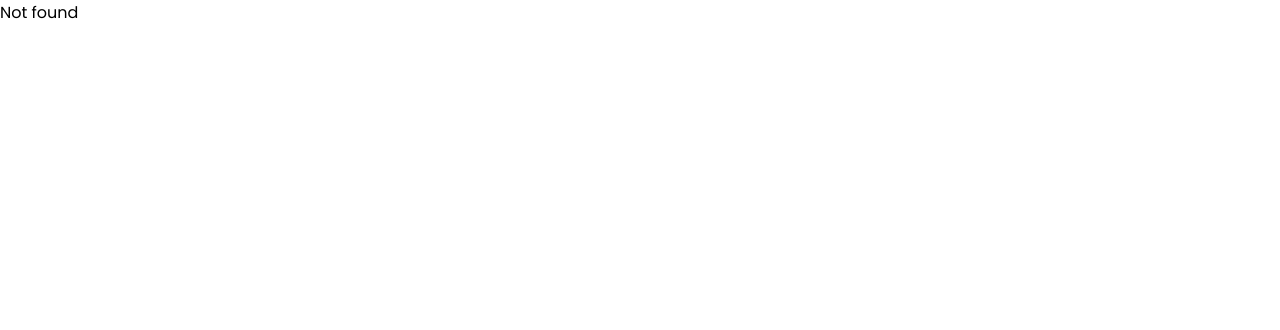
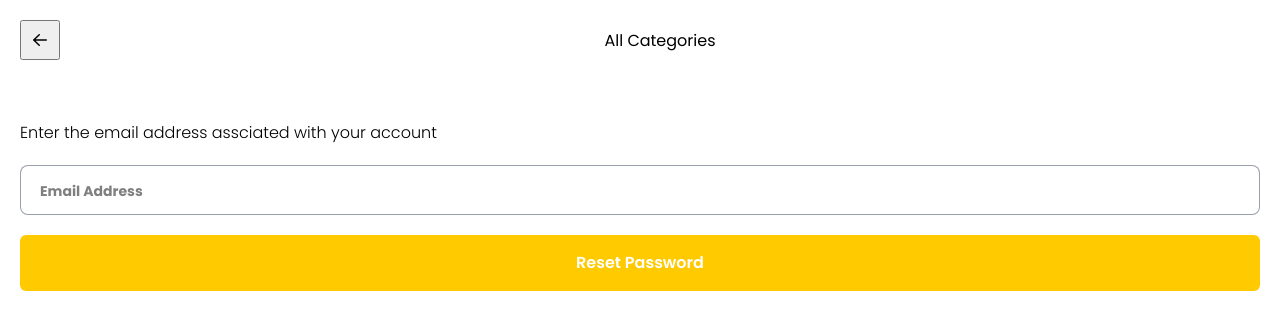
Before and after one commit to JoshAjikaze/StockInchApp, a React (Vite) app: page /forgotpwd in a window 1280 px wide. Shown: the top 330 px of the page. Built offline with nearby package versions, Linux system fonts and the light colour scheme.

Commit message:
Reset Password

```diff
--- a/src/App.tsx
+++ b/src/App.tsx
@@ -6,6 +6,7 @@ import SignUp from "./user/auth/SignUp"
 import SignIn from "./user/auth/SignIn"
 import HomePage from "./user/home/HomePage";
 import Categories from "./user/products/Categories";
+import ForgotPwd from "./user/auth/ForgotPwd";
 function App() {
 
   CapacitorApp.addListener('backButton', ({canGoBack}) => {
@@ -40,6 +41,10 @@ function App() {
       element: <SignIn />
     },
     {
+      path: "/forgotpwd",
+      element: <ForgotPwd />
+    },
+    {
       path: "/home",
       element: <HomePage />
     },
@@ -52,6 +57,7 @@ function App() {
     //   element: <Categories />
     // },
 
+
   ])
 
 
--- /dev/null
+++ b/src/user/auth/ForgotPwd.tsx
@@ -0,0 +1,36 @@
+const ForgotPwd = () => {
+    return (
+        <div className="flex flex-col gap-y-10 px-5 py-[2.5vh] min-h-[90vh]">
+            <div className="flex justify-between items-center">
+                <button onClick={() => { }} className="flex justify-center items-center p-2">
+                    <svg xmlns="http://www.w3.org/2000/svg" viewBox="0 0 20 20" fill="currentColor" className="size-5">
+                        <path fillRule="evenodd" d="M17 10a.75.75 0 0 1-.75.75H5.612l4.158 3.96a.75.75 0 1 1-1.04 1.08l-5.5-5.25a.75.75 0 0 1 0-1.08l5.5-5.25a.75.75 0 1 1 1.04 1.08L5.612 9.25H16.25A.75.75 0 0 1 17 10Z" clipRule="evenodd" />
+                    </svg>
+                </button>
+
+                <p>All Categories</p>
+
+                <div />
+            </div>
+
+
+            <form onSubmit={() => { }} className="flex flex-col gap-y-5 mt-5">
+                <h4 className="font-light">Enter the email address assciated with your account</h4>
+
+                <div className="flex relative">
+                    <input id="name" type="text" placeholder="Name" className="w-full placeholder-transparent peer input-field" />
+                    <label htmlFor="name" className="input-label">Email Address</label>
+                </div>
+
+                <button className="rounded-md border-0 btn-outline bg-Yellow hover:bg-Yellow/90">
+                    Reset Password
+                </button>
+
+
+
+            </form>
+        </div>
+    )
+}
+
+export default ForgotPwd
--- a/src/user/auth/SignIn.tsx
+++ b/src/user/auth/SignIn.tsx
@@ -1,10 +1,12 @@
 import { Link, useNavigate } from "react-router-dom"
 import fruit1 from '../../assets/images/Healthy food online shopping.png'
 import fruit2 from '../../assets/images/food delivery in a craft package from hand to hand.png'
+import { FormEvent } from "react"
 
 const SignIn = () => {
     const navigate = useNavigate()
-    const handleLogin = () => {
+    const handleLogin = (e:FormEvent<HTMLFormElement>) => {
+        e.preventDefault();
         navigate("/home")
     }
     return (
@@ -30,8 +32,8 @@ const SignIn = () => {
                     <input id="name" type="password" placeholder="Name" className="w-full placeholder-transparent peer input-field" />
                     <label htmlFor="name" className="input-label">Password</label>
                 </div>
-                <div className="w-full text-sm text-right underline">
-                    <span>Forgot Password?</span>
+                <div className="w-full text-sm text-right">
+                    <Link to="/forgotpwd" className="text-Gray" >Forgot Password?</Link>
                 </div>
 
 
```
